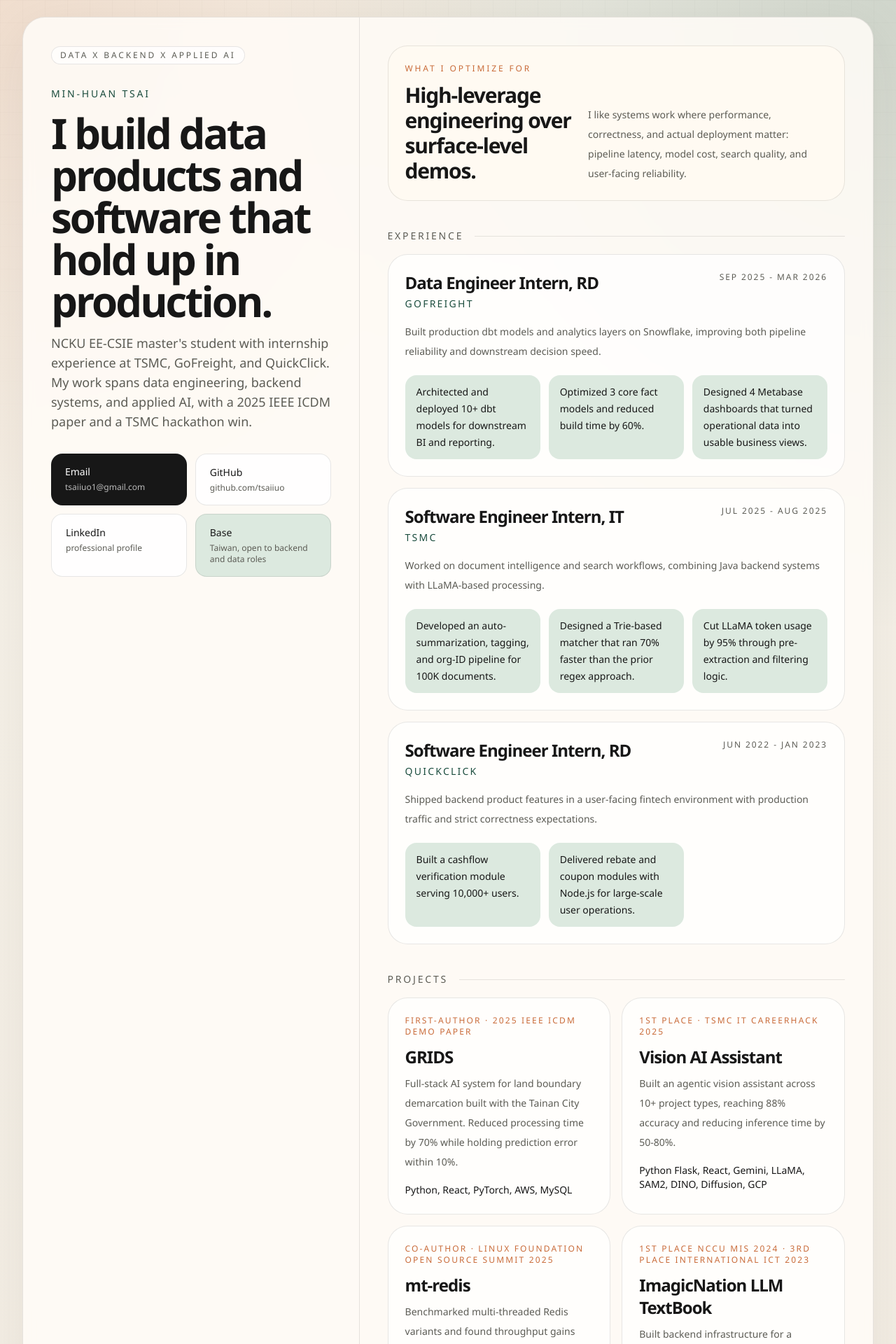
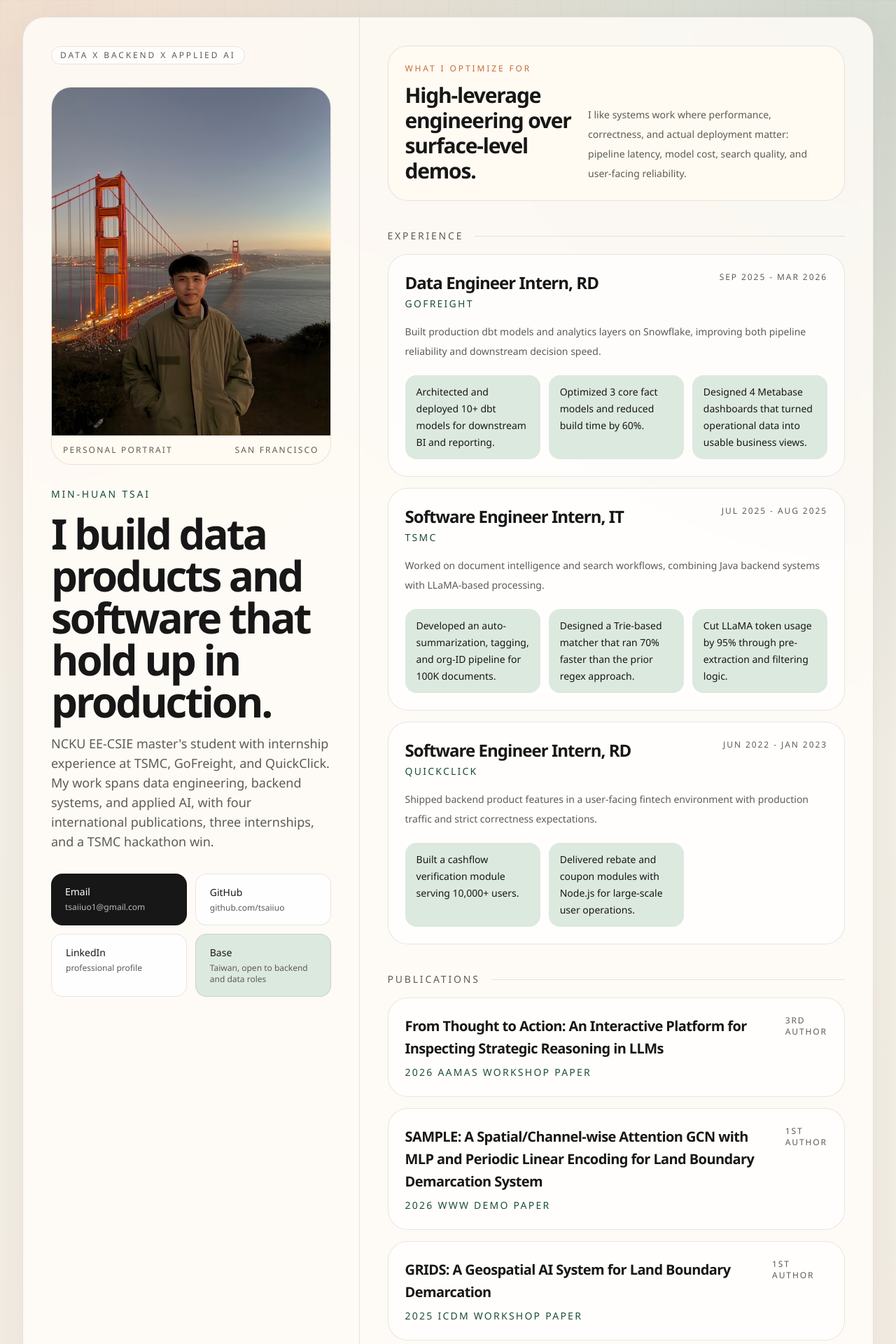
Before and after one commit to tsaiiuo/tsaiiuo.github.io, a Next.js app: page / in a window 1280 px wide. Shown: the top 1920 px of the page at 70% size. Built offline with nearby package versions, Linux system fonts and the light colour scheme.

Commit message:
Update portfolio highlights and publications

```diff
--- a/app/page.tsx
+++ b/app/page.tsx
@@ -1,8 +1,10 @@
+import Image from 'next/image';
+
 const highlights = [
-	{ label: 'ICDM demo paper', value: '2025' },
-	{ label: 'TSMC IT Hackathon', value: '1st Place' },
-	{ label: 'Fact model build time', value: '-60%' },
-	{ label: 'LLaMA token usage', value: '-95%' },
+	{ label: 'Internship experiences', value: '3' },
+	{ label: 'International publications', value: '4' },
+	{ label: 'First-author publications', value: '3' },
+	{ label: 'Hackathon finish', value: '1st Place' },
 ];
 
 const experiences = [
@@ -74,6 +76,29 @@
 	},
 ];
 
+const publications = [
+	{
+		title: 'From Thought to Action: An Interactive Platform for Inspecting Strategic Reasoning in LLMs',
+		venue: '2026 AAMAS Workshop Paper',
+		role: '3rd author',
+	},
+	{
+		title: 'SAMPLE: A Spatial/Channel-wise Attention GCN with MLP and Periodic Linear Encoding for Land Boundary Demarcation System',
+		venue: '2026 WWW Demo Paper',
+		role: '1st author',
+	},
+	{
+		title: 'GRIDS: A Geospatial AI System for Land Boundary Demarcation',
+		venue: '2025 ICDM Workshop Paper',
+		role: '1st author',
+	},
+	{
+		title: 'MT-redis',
+		venue: 'Linux Foundation Open Source Summit 2025',
+		role: '3rd author',
+	},
+];
+
 const skillGroups = [
 	{
 		title: 'Data Platforms',
@@ -106,6 +131,22 @@
 										Data x backend x applied AI
 									</div>
 
+									<div className="overflow-hidden rounded-[1.8rem] border border-[color:var(--line)] bg-[color:var(--surface-strong)]">
+										<div className="relative aspect-[4/5] w-full">
+											<Image
+												src="/min-huan-tsai.jpg"
+												alt="Min-Huan Tsai portrait"
+												fill
+												priority
+												className="object-cover object-center"
+											/>
+										</div>
+										<div className="flex items-center justify-between border-t border-[color:var(--line)] px-4 py-3 text-xs uppercase tracking-[0.18em] text-[color:var(--muted)]">
+											<span>Personal portrait</span>
+											<span>San Francisco</span>
+										</div>
+									</div>
+
 									<div className="space-y-4">
 										<p className="font-[family:var(--font-ibm-plex-mono)] text-sm uppercase tracking-[0.2em] text-[color:var(--accent)]">
 											Min-Huan Tsai
@@ -115,8 +156,8 @@
 										</h1>
 										<p className="max-w-xl text-base leading-7 text-[color:var(--muted)] sm:text-lg">
 											NCKU EE-CSIE master&apos;s student with internship experience at TSMC, GoFreight, and QuickClick.
-											My work spans data engineering, backend systems, and applied AI, with a 2025 IEEE ICDM paper and
-											a TSMC hackathon win.
+											My work spans data engineering, backend systems, and applied AI, with four international publications,
+											three internships, and a TSMC hackathon win.
 										</p>
 									</div>
 
@@ -157,7 +198,7 @@
 
 								<div className="space-y-4">
 									<div className="flex items-center justify-between">
-										<h2 className="text-sm uppercase tracking-[0.2em] text-[color:var(--muted)]">Selected impact</h2>
+										<h2 className="text-sm uppercase tracking-[0.2em] text-[color:var(--muted)]">At a glance</h2>
 										<div className="h-px flex-1 bg-[color:var(--line)] ml-4" />
 									</div>
 									<div className="grid grid-cols-2 gap-3">
@@ -216,6 +257,28 @@
 															{bullet}
 														</div>
 													))}
+												</div>
+											</article>
+										))}
+									</div>
+								</div>
+
+								<div className="space-y-4">
+									<div className="flex items-center justify-between">
+										<h2 className="text-sm uppercase tracking-[0.2em] text-[color:var(--muted)]">Publications</h2>
+										<div className="h-px flex-1 bg-[color:var(--line)] ml-4" />
+									</div>
+									<div className="grid gap-4">
+										{publications.map((publication) => (
+											<article key={publication.title} className="rounded-[1.75rem] border border-[color:var(--line)] bg-white/70 p-6">
+												<div className="flex flex-col gap-3 md:flex-row md:items-start md:justify-between">
+													<div className="max-w-3xl">
+														<h3 className="text-xl font-semibold leading-8 tracking-[-0.03em]">{publication.title}</h3>
+														<p className="mt-2 text-sm uppercase tracking-[0.16em] text-[color:var(--accent)]">{publication.venue}</p>
+													</div>
+													<p className="font-[family:var(--font-ibm-plex-mono)] text-xs uppercase tracking-[0.16em] text-[color:var(--muted)]">
+														{publication.role}
+													</p>
 												</div>
 											</article>
 										))}
```
Also changed, not shown: public/min-huan-tsai.jpg (added), 1 other file (tests, documents, lock files or other folders).
